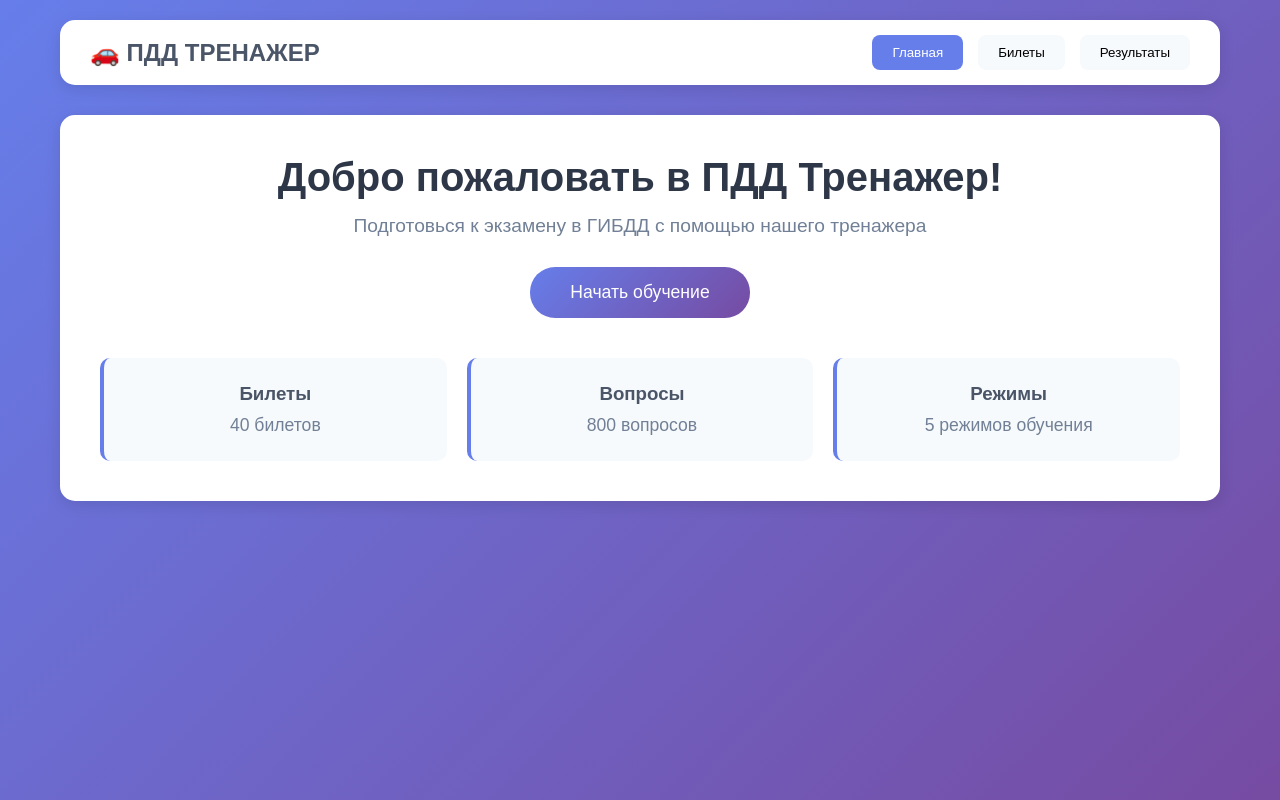
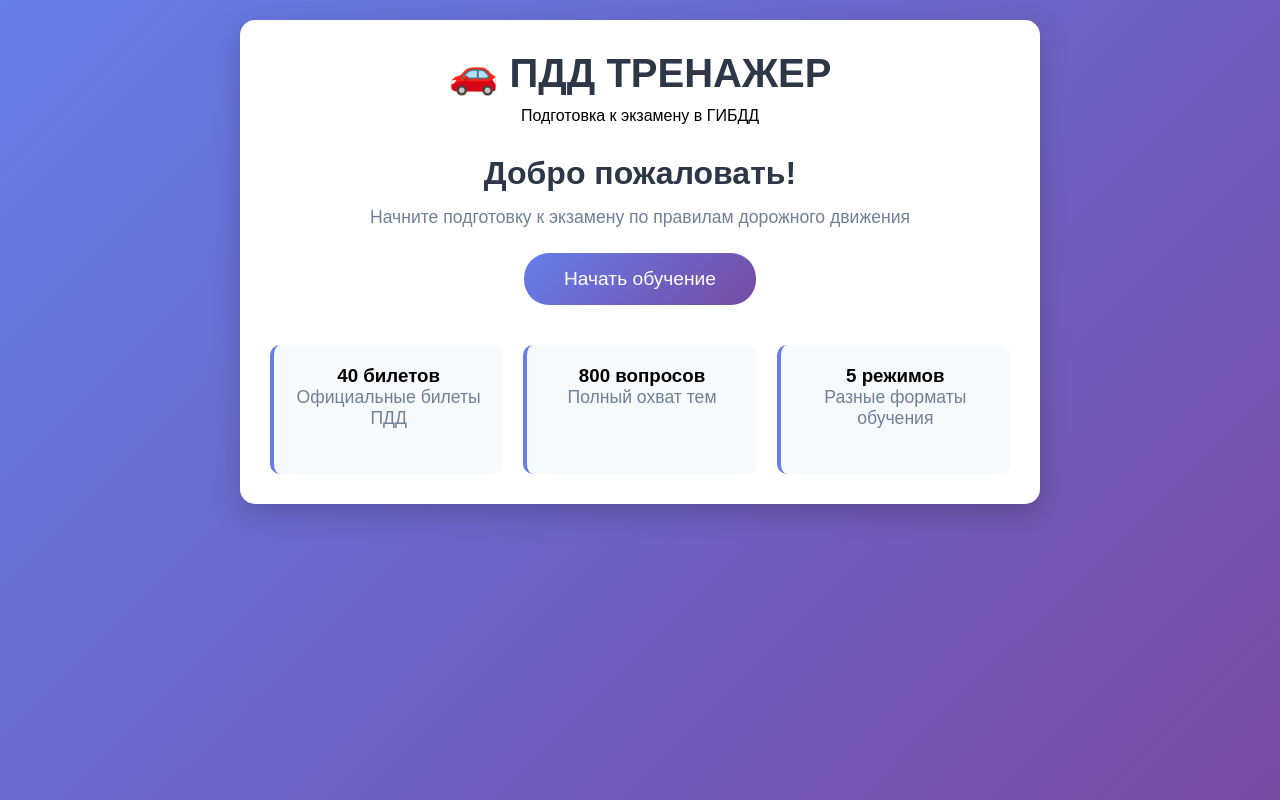
Before and after one commit to Nikitorrr/pdd-trainer, a plain HTML site: page index.html in a window 1280 px wide. Drawn offline with Linux system fonts and the light colour scheme.

Commit message:
index.html

```diff
--- a/index.html
+++ b/index.html
@@ -4,44 +4,107 @@
     <meta charset="UTF-8">
     <meta name="viewport" content="width=device-width, initial-scale=1.0">
     <title>ПДД Тренажер</title>
-    <link rel="stylesheet" href="style.css">
+    <style>
+        * { margin: 0; padding: 0; box-sizing: border-box; }
+        body {
+            font-family: Arial, sans-serif;
+            background: linear-gradient(135deg, #667eea 0%, #764ba2 100%);
+            min-height: 100vh;
+            padding: 20px;
+        }
+        .container {
+            max-width: 800px;
+            margin: 0 auto;
+            background: white;
+            border-radius: 15px;
+            padding: 30px;
+            box-shadow: 0 10px 30px rgba(0,0,0,0.2);
+        }
+        .header {
+            text-align: center;
+            margin-bottom: 30px;
+        }
+        .logo {
+            font-size: 2.5em;
+            font-weight: bold;
+            color: #2d3748;
+            margin-bottom: 10px;
+        }
+        .welcome-section {
+            text-align: center;
+            margin-bottom: 40px;
+        }
+        h1 {
+            color: #2d3748;
+            margin-bottom: 15px;
+        }
+        p {
+            color: #718096;
+            margin-bottom: 25px;
+            font-size: 1.1em;
+        }
+        .start-btn {
+            background: linear-gradient(135deg, #667eea 0%, #764ba2 100%);
+            color: white;
+            border: none;
+            padding: 15px 40px;
+            font-size: 1.2em;
+            border-radius: 25px;
+            cursor: pointer;
+            transition: transform 0.3s;
+        }
+        .start-btn:hover {
+            transform: translateY(-2px);
+        }
+        .stats {
+            display: grid;
+            grid-template-columns: repeat(3, 1fr);
+            gap: 20px;
+            margin-top: 30px;
+        }
+        .stat-card {
+            background: #f7fafc;
+            padding: 20px;
+            border-radius: 10px;
+            text-align: center;
+            border-left: 4px solid #667eea;
+        }
+    </style>
 </head>
 <body>
-    <div id="app">
     <div class="container">
-            <header class="header">
+        <div class="header">
             <div class="logo">🚗 ПДД ТРЕНАЖЕР</div>
-                <nav class="nav">
-                    <button class="nav-btn active">Главная</button>
-                    <button class="nav-btn">Билеты</button>
-                    <button class="nav-btn">Результаты</button>
-                </nav>
-            </header>
+            <div>Подготовка к экзамену в ГИБДД</div>
+        </div>
 
-            <main class="main">
         <div class="welcome-section">
-                    <h1>Добро пожаловать в ПДД Тренажер!</h1>
-                    <p>Подготовься к экзамену в ГИБДД с помощью нашего тренажера</p>
+            <h1>Добро пожаловать!</h1>
+            <p>Начните подготовку к экзамену по правилам дорожного движения</p>
             <button class="start-btn" onclick="startExam()">Начать обучение</button>
         </div>
 
-                <div class="stats-section">
+        <div class="stats">
             <div class="stat-card">
-                        <h3>Билеты</h3>
-                        <p>40 билетов</p>
+                <h3>40 билетов</h3>
+                <p>Официальные билеты ПДД</p>
             </div>
             <div class="stat-card">
-                        <h3>Вопросы</h3>
-                        <p>800 вопросов</p>
+                <h3>800 вопросов</h3>
+                <p>Полный охват тем</p>
             </div>
             <div class="stat-card">
-                        <h3>Режимы</h3>
-                        <p>5 режимов обучения</p>
+                <h3>5 режимов</h3>
+                <p>Разные форматы обучения</p>
             </div>
         </div>
-            </main>
     </div>
-    </div>
-    <script src="app.js"></script>
+
+    <script>
+        function startExam() {
+            alert('Скоро здесь будут билеты ПДД!');
+            // В следующем шаге добавим подключение к Supabase
+        }
+    </script>
 </body>
 </html>
```
Lines whose indentation alone changed are shown as unchanged.
